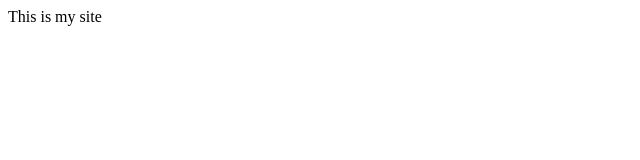
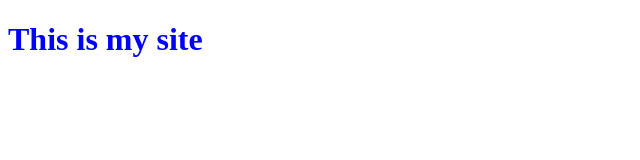
Before and after one commit to philipmcareavey/philipmcareavey.github.io, a plain HTML site: page index.html in a window 1280 px wide. Shown: the whole page, without its empty margins (0-640 px from the left). Drawn offline with Linux system fonts and the light colour scheme.

Commit message:
style update

```diff
--- a/index.html
+++ b/index.html
@@ -2,8 +2,13 @@
 <html lang="en">
     <head>
         <title>My site</title>
+        <style>
+            h1 {
+                color: blue;
+            }
+        </style>
     </head>
     <body>
-        This is my site
+        <h1>This is my site</h1>
     </body>
 </html>
```
